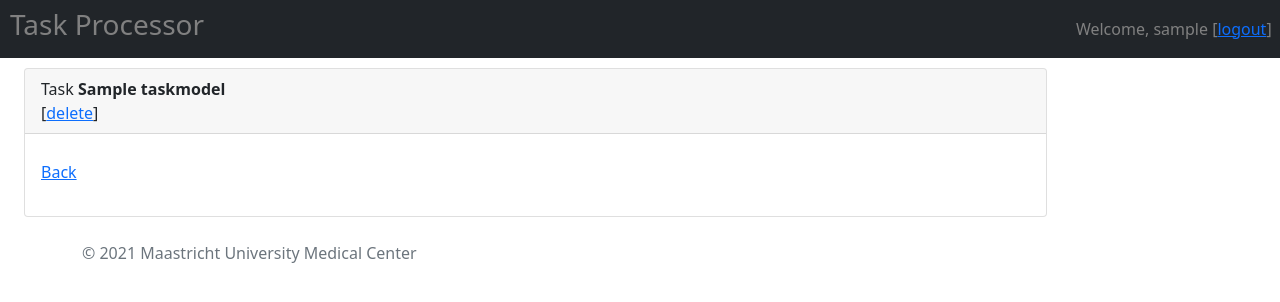
After one commit to rbrecheisen/webapp-template, a Django app: page /tasks/1 in a window 1280 px wide. The commit adds this page. Shown: the top 302 px of the page. Run offline with Django 3.2, Linux system fonts and the light colour scheme; a user stored in the database is signed in; tables that the repository leaves empty hold one stand-in row (values such as "Sample post"); parts of the project's set-up code (start-up, migrations or seed data) failed here and were passed over.

Commit message:
Saving work

```diff
--- a/src/server/app/backend.py
+++ b/src/server/app/backend.py
@@ -9,7 +9,7 @@ from django.core.files.storage import default_storage
 from django.core.files.base import ContentFile
 
 from .models import *
-from .tasks import TASK_REGISTRY
+from .tasks import TASK_REGISTRY, TASK_FORM_REGISTRY
 from .tasks.BaseTask import TaskUnknownError
 
 
@@ -98,13 +98,14 @@ def create_task(task_type, dataset):
         task_model.job_id = job.id
         task_model.job_status = 'queued'
         task_model.save()
+        return task_model
     else:
         raise TaskUnknownError()
 
 
 @django_rq.job
 def execute_task(task_model):
-    task = TASK_REGISTRY[task_model.name]
+    task = TASK_REGISTRY[task_model.name]()
     task.execute(task_model)
 
 
@@ -123,6 +124,10 @@ def cancel_and_delete_task(task_model):
     task_model.delete()
 
 
+def get_task_form(task_type, dataset):
+    return TASK_FORM_REGISTRY[task_type](dataset)
+
+
 def get_zipped_download(dataset):
     file_path = '/tmp/{}.zip'.format(dataset.name)
     with zipfile.ZipFile(file_path, 'w') as zip_obj:
--- /dev/null
+++ b/src/server/app/templates/task.html
@@ -0,0 +1,18 @@
+{% extends "base.html" %}
+{% block content %}
+<div class="container-fluid">
+    <div class="row">
+        <div class="col-sm-10">
+            <div class="card" style="margin-top: 10px;">
+                <div class="card-header">
+                    Task <b>{{ task.name }}</b><br>
+                    [<a href="/tasks/{{ task.id }}?action=delete">delete</a>]
+                </div>
+                <div class="card-body">
+                    <p style="margin-top: 10px"><a href="/tasks/">Back</a></p>
+                </div>
+            </div>
+        </div>
+    </div>
+</div>
+{% endblock %}
--- a/src/server/app/templates/tasks.html
+++ b/src/server/app/templates/tasks.html
@@ -47,7 +47,7 @@
                         </select>
                         <br>
                         <br>
-                        <button type="submit" class="btn btn-primary">Create new task for dataset</button>
+                        <button type="submit" class="btn btn-primary">Start task for dataset</button>
                     </form>
                 </div>
             </div>
--- a/src/server/app/views.py
+++ b/src/server/app/views.py
@@ -72,7 +72,7 @@ def tasks(request):
         task_type = request.POST.get('task_type', None)
         dataset_id = request.POST.get('dataset_id', None)
         ds = get_dataset_model(dataset_id)
-        create_task(task_type, ds)
+        t = create_task(task_type, ds)
         return render(request, 'tasks.html', context={
             'tasks': get_task_models(),
             'task_types': get_task_types(),
@@ -94,7 +94,7 @@ def task(request, task_id):
                 'task_types': get_task_types(),
                 'datasets': get_dataset_models(),
             })
-        return render(request, 'task.html')
+        return render(request, 'task.html', context={'task': t})
     else:
         return HttpResponseForbidden('Wrong method')
 
```
Also changed, not shown: src/server/app/tasks/__init__.py (+8 -5 lines).
